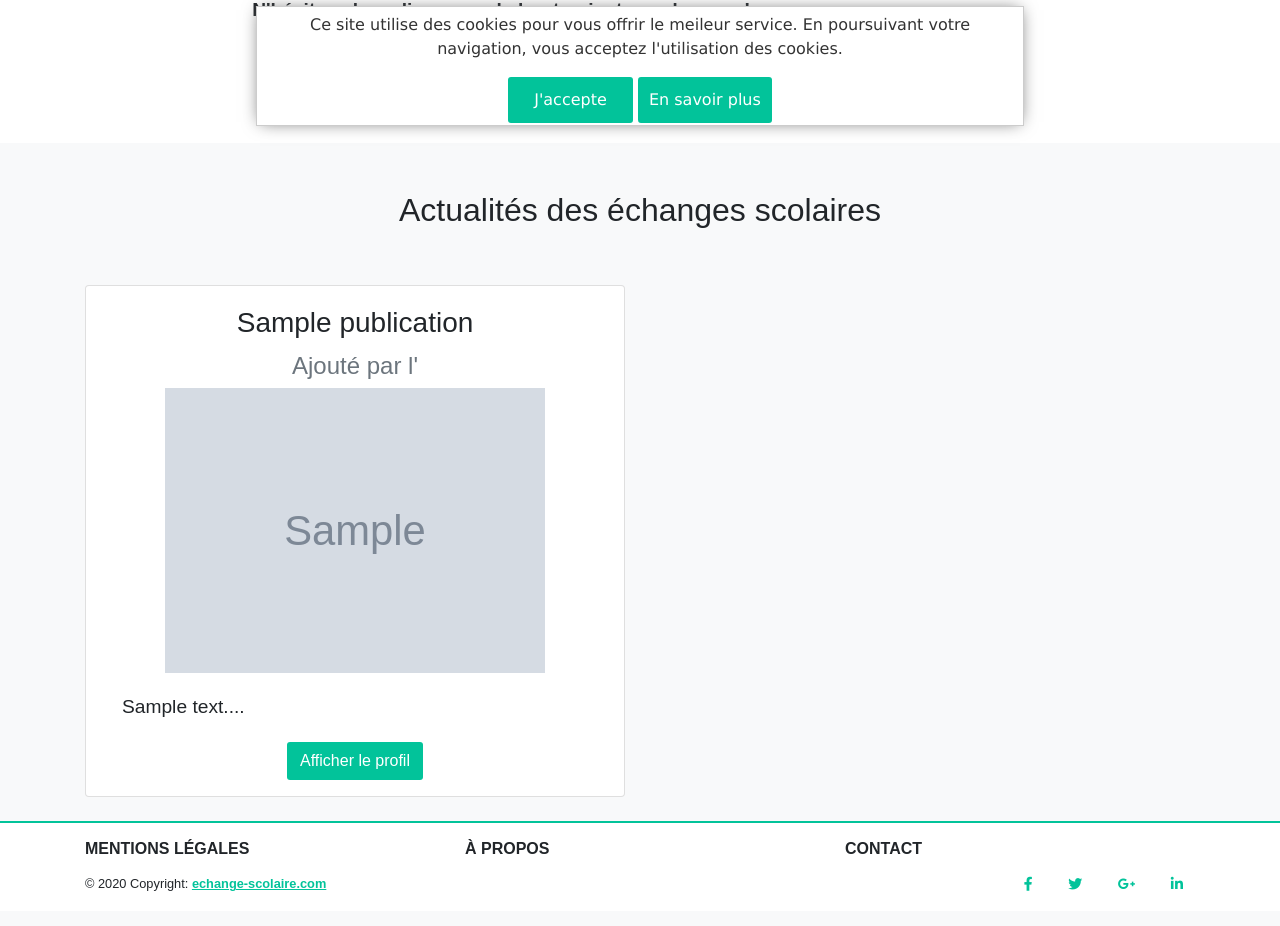
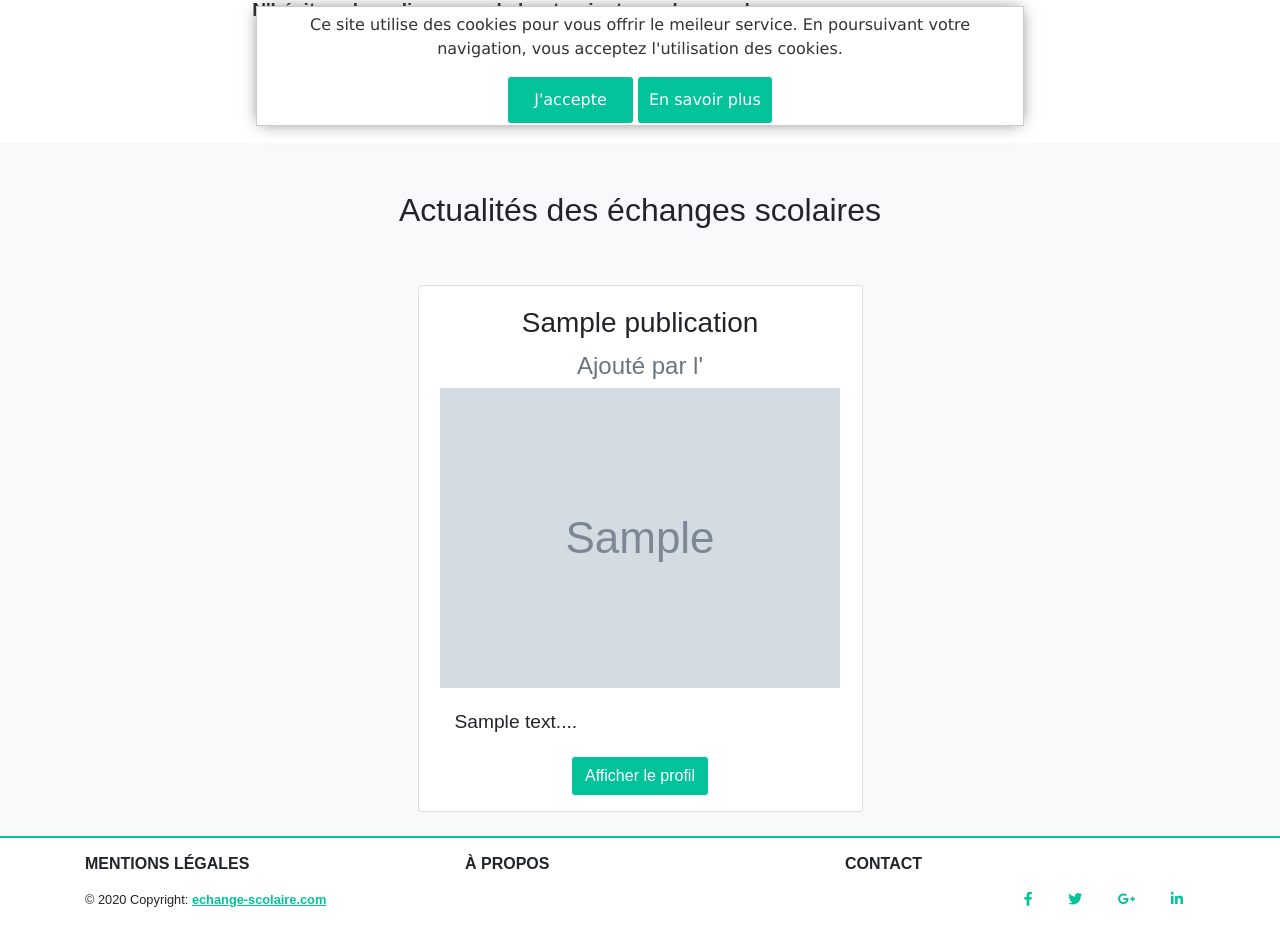
Before and after one commit to marisabonmati/echange-scolaire-symfony, a Symfony app: template templates/home/index.html.twig in a window 1280 px wide. Shown: the part 664-1590 px from the top of the page. Before the commit the page ends 1555 px from the top, so only its background shows below. Run offline with Twig, Linux system fonts and the light colour scheme; the template is opened without the code that fills it: most values are stand-ins (such as "Sample title", 1, 10 or a date in 2020); grey boxes marked "Sample" are stand-in pictures; form fields are guessed from the names that the template uses; some libraries are stand-ins or nearby versions; some web fonts are replaced.

Commit message:
publi css ok

```diff
--- a/templates/inc/_publication.html.twig
+++ b/templates/inc/_publication.html.twig
@@ -5,10 +5,10 @@
     {% for publication in list_publication %}
 
         {% if app.user and app.user == publication.userPost %}
-            <div class="col-12 col-lg-6 mb-4">
-                <div class="card p-3">
+            <div class="col-12 col-lg-5 mb-4 p-3 mx-auto">
+                <div class="card h-100 p-3">
                     <h3 class="text-center p-4">{{ publication.title }}</h3>
-                    <img src="{{ asset(publication.picture) }}" class="w-75 mx-auto" alt="Photo scolaire">
+                    <img src="{{ asset(publication.picture) }}" class=" mx-auto mh-100" alt="Photo scolaire">
                         <div class="card-body">
                             <p class="card-text ">
                             {{ publication.descriptionPost }}
--- a/templates/inc/_publication_public.html.twig
+++ b/templates/inc/_publication_public.html.twig
@@ -1,9 +1,9 @@
 
-                <div class="col-12 col-lg-6 mb-4">
-                    <div class="card p-3">
+                <div class="col-12 col-lg-5 mb-4 mx-auto">
+                    <div class="card h-100 p-3">
                         <h3 class="text-center p-1">{{ publication.title }}</h3>
                         <h4 class="text-center text-muted">Ajouté par l'{{ publication.userPost.entite }} {{ publication.userPost.lastname }} </h4>
-                        <img src="{{ asset(publication.picture) }}" class="w-75 mx-auto" alt="Photo scolaire">
+                        <img src="{{ asset(publication.picture) }}" class="mx-auto mw-100" alt="Photo scolaire">
                         <div class="card-body">
                             <p class="card-text ">
                                 {{ publication.descriptionPost[:150] }}...
--- a/templates/inc/_user_list.html.twig
+++ b/templates/inc/_user_list.html.twig
@@ -7,7 +7,7 @@
                     <h4 class="card-title text-center">{{ user.firstname }} {{ user.lastName }}</h4>
                     <p class="card-text">{{ user.descriptionProfil[:200] }}...</p>
                 </div>
-                <a href="{{ path('search', {id: user.id}) }}" class="d-flex justify-content-center btn-voirplus">
+                <a href="{{ path('annonce', {id: user.id}) }}" class="d-flex justify-content-center btn-voirplus">
                     Afficher le profil
                 </a>
             </div>
```
Also changed, not shown: public/photo_publi/7458b0eff8385179dbc9dc94a7485385.jpeg (added).
